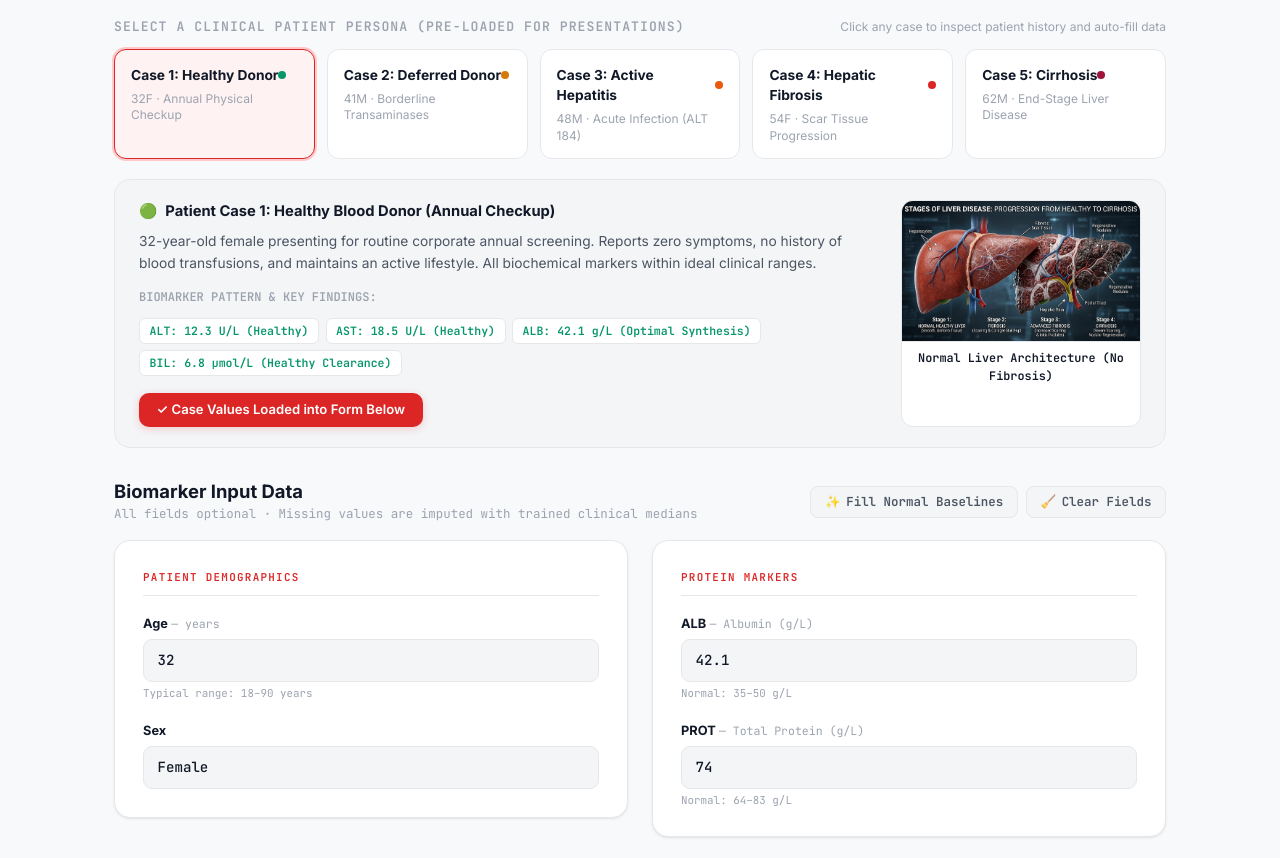
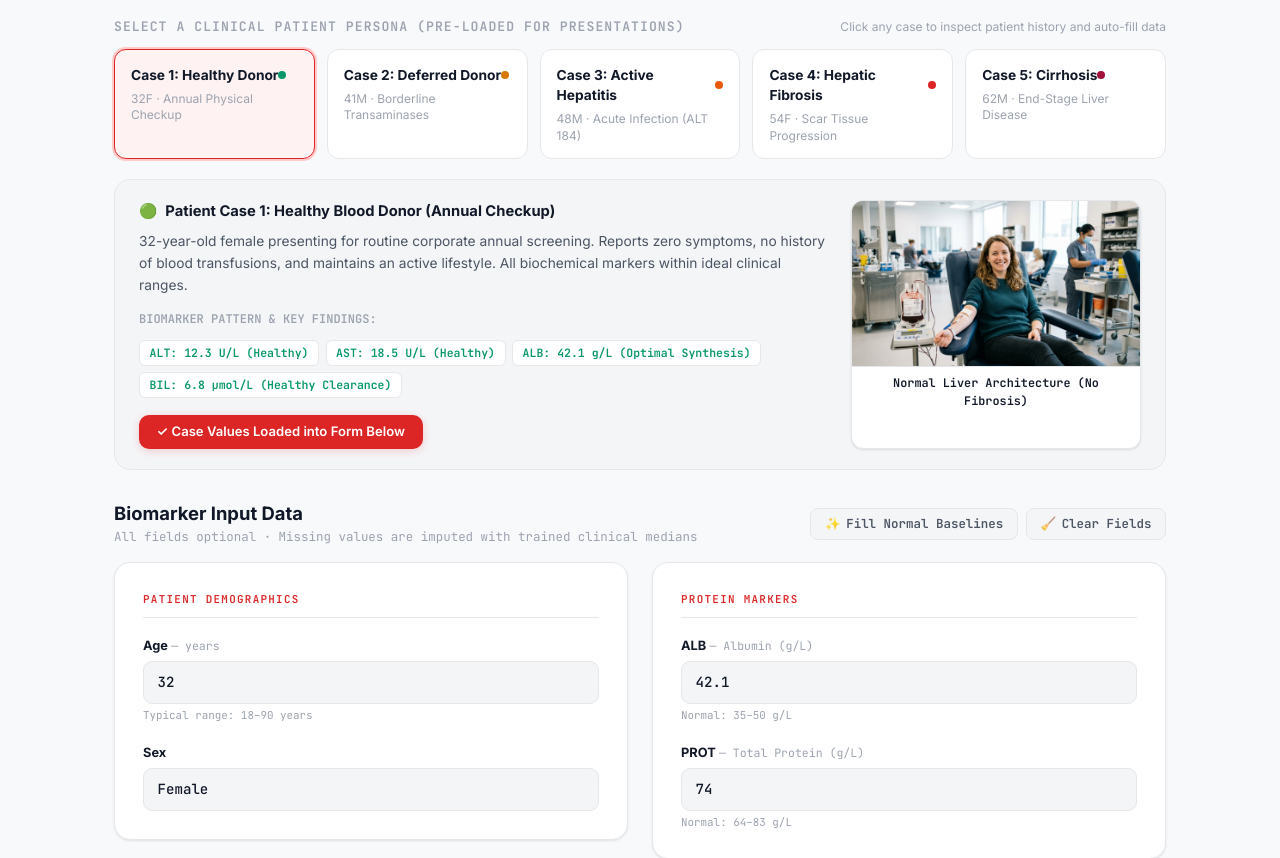
Before and after one commit to jameslewis-git/AIH-Hepatitis-C---Mini-Project, a Flask app: page /predict in a window 1280 px wide. Shown: the part 567-1425 px from the top of the page. Run offline with Flask 3, Linux system fonts and the light colour scheme; some libraries are stand-ins or nearby versions.

Commit message:
Add dedicated real clinical photography for each individual patient case scenario

```diff
--- a/static/css/style.css
+++ b/static/css/style.css
@@ -2063,7 +2063,7 @@ main {
   gap: 0.5rem;
 }
 .case-narrative-visual {
-  width: 240px;
+  width: 290px;
   flex-shrink: 0;
   position: relative;
   border-radius: 12px;
@@ -2072,12 +2072,17 @@ main {
   background: var(--bg-white);
   display: flex;
   flex-direction: column;
+  box-shadow: var(--shadow-sm);
 }
 .case-visual-img {
   width: 100%;
-  height: 140px;
+  height: 165px;
   object-fit: cover;
   display: block;
+  transition: transform 0.3s ease;
+}
+.case-narrative-visual:hover .case-visual-img {
+  transform: scale(1.03);
 }
 .case-visual-caption {
   padding: 0.5rem 0.75rem;
--- a/templates/predict.html
+++ b/templates/predict.html
@@ -128,7 +128,7 @@
         </div>
       </div>
       <div class="case-narrative-visual">
-        <img id="caseVisualImg" src="{{ url_for('static', filename='img/liver_stages.jpg') }}" alt="Hepatic Pathology Stages" class="case-visual-img">
+        <img id="caseVisualImg" src="{{ url_for('static', filename='img/case_healthy.jpg') }}" alt="Patient Scenario Context" class="case-visual-img">
         <div class="case-visual-caption">
           <span class="stage-indicator-pill" id="caseStageIndicator">Normal Liver Architecture (No Fibrosis)</span>
         </div>
@@ -543,6 +543,7 @@ const PATIENT_CASES = {
   healthy: {
     heading: "Patient Case 1: Healthy Blood Donor (Annual Checkup)",
     icon: "🟢",
+    image: "/static/img/case_healthy.jpg",
     text: "32-year-old female presenting for routine corporate annual screening. Reports zero symptoms, no history of blood transfusions, and maintains an active lifestyle. All biochemical markers within ideal clinical ranges.",
     anomalies: [
       { text: "ALT: 12.3 U/L (Healthy)", color: "var(--healthy)" },
@@ -556,6 +557,7 @@ const PATIENT_CASES = {
   suspect: {
     heading: "Patient Case 2: Borderline / Deferred Blood Donor",
     icon: "🟡",
+    image: "/static/img/case_suspect.jpg",
     text: "41-year-old male deferred during a community blood drive due to borderline transaminase elevation. Patient reports mild general fatigue and occasional alcohol consumption. Markers show slight cellular leakage needing 6-month monitoring.",
     anomalies: [
       { text: "ALT: 38.0 U/L (Borderline High)", color: "var(--suspect)" },
@@ -569,6 +571,7 @@ const PATIENT_CASES = {
   hepatitis: {
     heading: "Patient Case 3: Acute Active Hepatitis C Infection",
     icon: "🟠",
+    image: "/static/img/case_hepatitis.jpg",
     text: "48-year-old male presenting with tea-colored dark urine, right upper quadrant discomfort, and mild scleral icterus (yellow eyes). Laboratory findings exhibit severe acute transaminitis consistent with an active cytotoxic immune attack on hepatocytes.",
     anomalies: [
       { text: "ALT: 184.0 U/L (Marked 3x ULN Transaminitis)", color: "var(--hepatitis)" },
@@ -582,6 +585,7 @@ const PATIENT_CASES = {
   fibrosis: {
     heading: "Patient Case 4: Chronic HCV with Hepatic Fibrosis",
     icon: "🔴",
+    image: "/static/img/case_fibrosis.jpg",
     text: "54-year-old female diagnosed with Hepatitis C 14 years ago without completed antiviral cure. Shows emerging clinical signs of structural liver scarring, progressive collagen deposition, and declining functional protein synthesis.",
     anomalies: [
       { text: "ALB: 31.5 g/L (Declining Albumin Synthesis)", color: "var(--fibrosis)" },
@@ -595,6 +599,7 @@ const PATIENT_CASES = {
   cirrhosis: {
     heading: "Patient Case 5: Decompensated Cirrhosis (End Stage)",
     icon: "🚨",
+    image: "/static/img/case_cirrhosis.jpg",
     text: "62-year-old male with long-standing untreated HCV presenting with abdominal distension (ascites), spider angiomas, and jaundice. Critical biochemical derangements confirm advanced architectural distortion, portal hypertension, and functional hepatic failure.",
     anomalies: [
       { text: "ALB: 24.5 g/L (Severe Hypoalbuminemia)", color: "var(--cirrhosis)" },
@@ -623,6 +628,13 @@ function selectCase(caseKey) {
   document.getElementById('caseNarrativeIcon').textContent = p.icon;
   document.getElementById('caseNarrativeHeading').textContent = p.heading;
   document.getElementById('caseNarrativeText').textContent = p.text;
+
+  // Dynamically update scenario image
+  const imgEl = document.getElementById('caseVisualImg');
+  if (imgEl && p.image) {
+    imgEl.src = p.image;
+    imgEl.alt = p.heading;
+  }
 
   const stageInd = document.getElementById('caseStageIndicator');
   if (stageInd && p.pathology) stageInd.textContent = p.pathology;
```
Also changed, not shown: static/img/case_cirrhosis.jpg (added), static/img/case_fibrosis.jpg (added), static/img/case_healthy.jpg (added), static/img/case_hepatitis.jpg (added), static/img/case_suspect.jpg (added).
